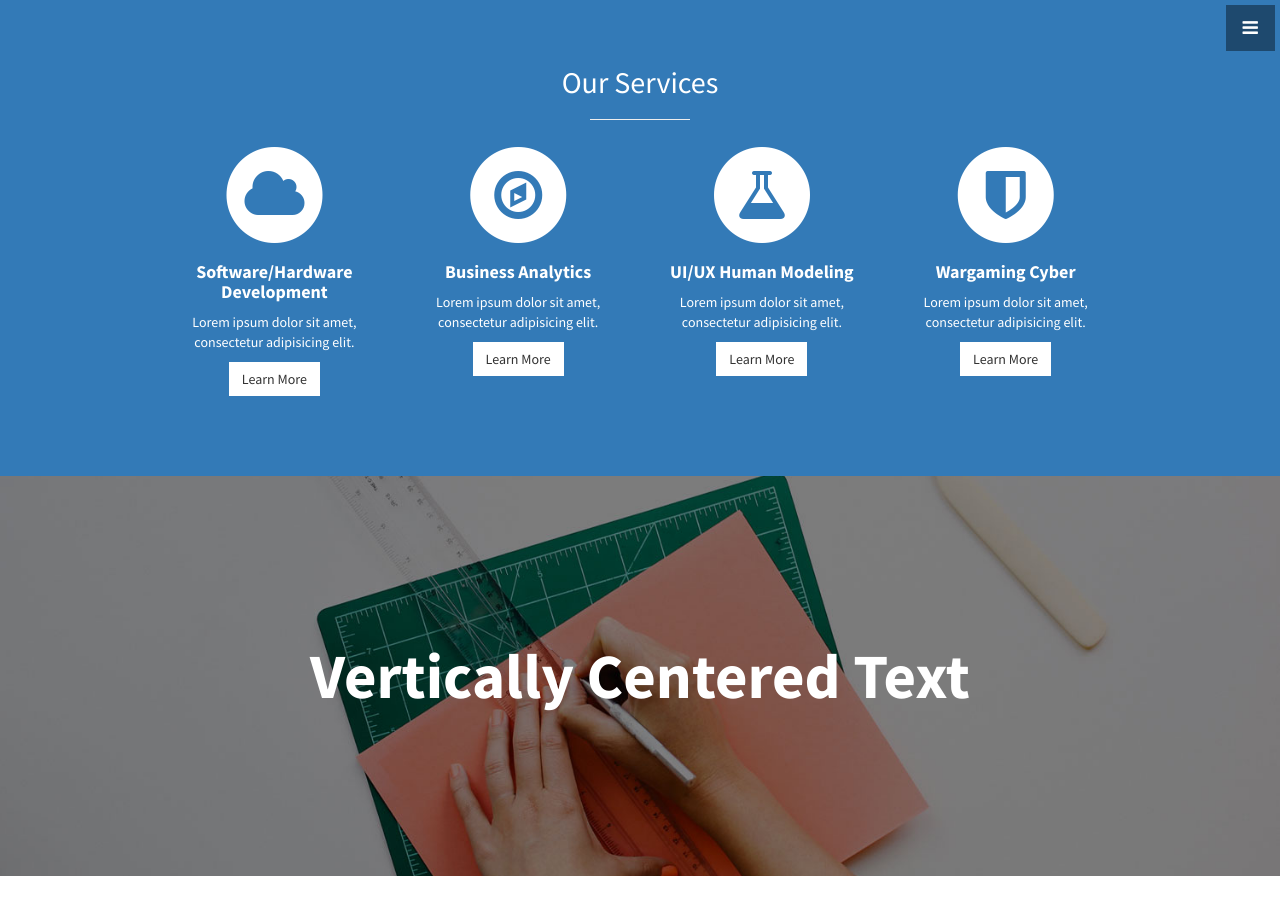
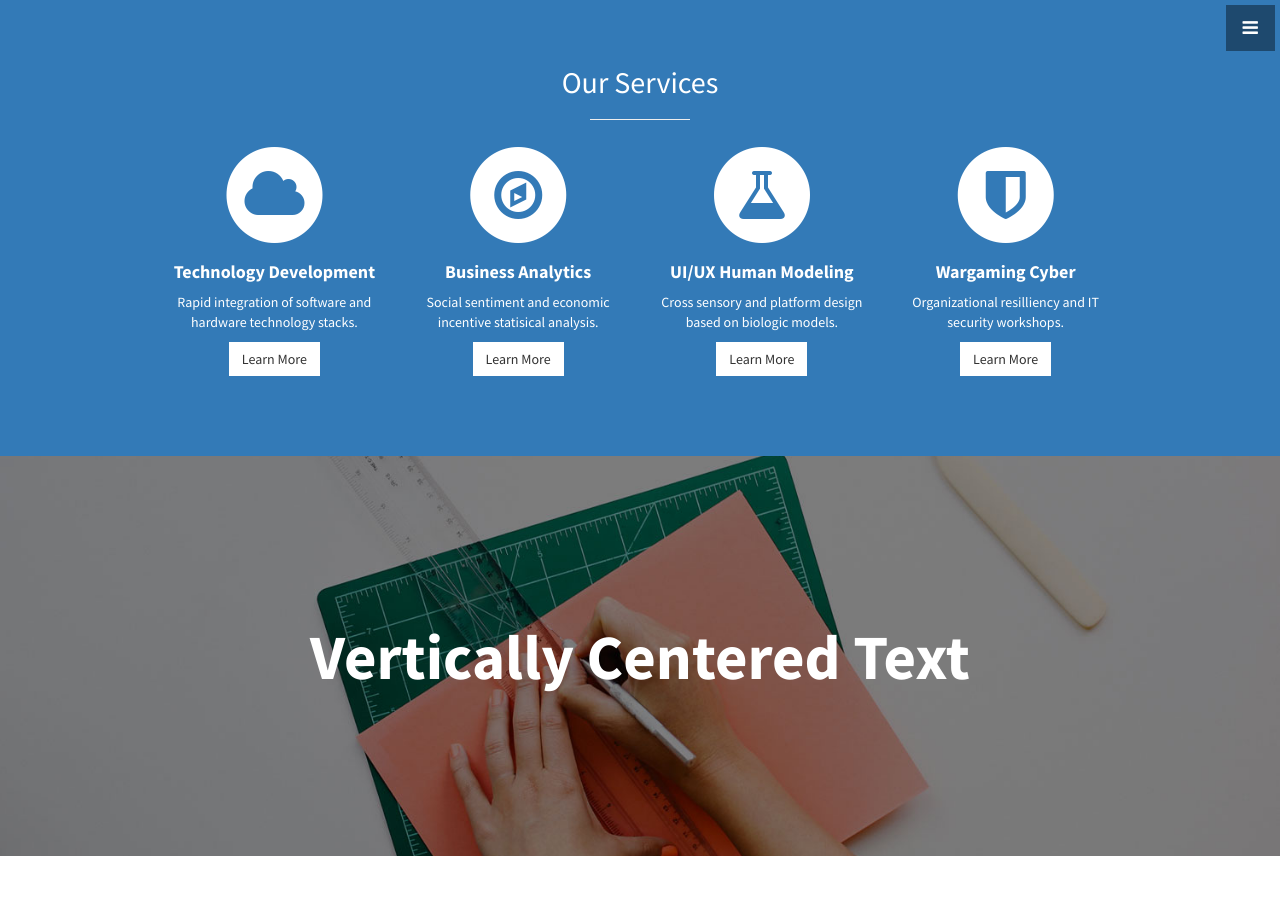
Before and after one commit to protoedu/protoedu.github.io, a Jekyll site: the page built from index.html, in a window 1280 px wide and 900 px high, scrolled down 1116 px. Built offline with Jekyll 4.4.1, drawn with Linux system fonts in a browser that asks for light colours.

Commit message:
update services

```diff
--- a/_includes/services.html
+++ b/_includes/services.html
@@ -13,9 +13,9 @@
               <i class="fa fa-cloud fa-stack-1x text-primary"></i>
             </span>
               <h4>
-                <strong>Software/Hardware Development</strong>
+                <strong>Technology Development</strong>
               </h4>
-              <p>Lorem ipsum dolor sit amet, consectetur adipisicing elit.</p>
+              <p>Rapid integration of software and hardware technology stacks.</p>
               <a href="#" class="btn btn-light">Learn More</a>
             </div>
           </div>
@@ -28,7 +28,7 @@
               <h4>
                 <strong>Business Analytics</strong>
               </h4>
-              <p>Lorem ipsum dolor sit amet, consectetur adipisicing elit.</p>
+              <p>Social sentiment and economic incentive statisical analysis.</p>
               <a href="#" class="btn btn-light">Learn More</a>
             </div>
           </div>
@@ -41,7 +41,7 @@
               <h4>
                 <strong>UI/UX Human Modeling</strong>
               </h4>
-              <p>Lorem ipsum dolor sit amet, consectetur adipisicing elit.</p>
+              <p>Cross sensory and platform design based on biologic models.</p>
               <a href="#" class="btn btn-light">Learn More</a>
             </div>
           </div>
@@ -54,7 +54,7 @@
               <h4>
                 <strong>Wargaming Cyber</strong>
               </h4>
-              <p>Lorem ipsum dolor sit amet, consectetur adipisicing elit.</p>
+              <p>Organizational resilliency and IT security workshops.</p>
               <a href="#" class="btn btn-light">Learn More</a>
             </div>
           </div>
```
